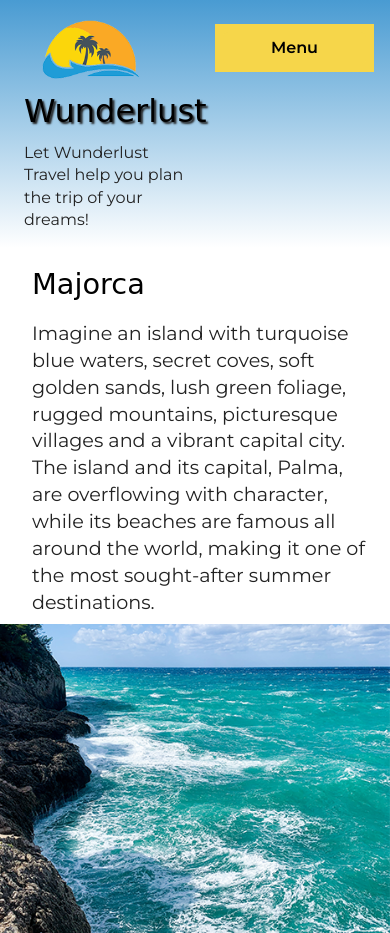
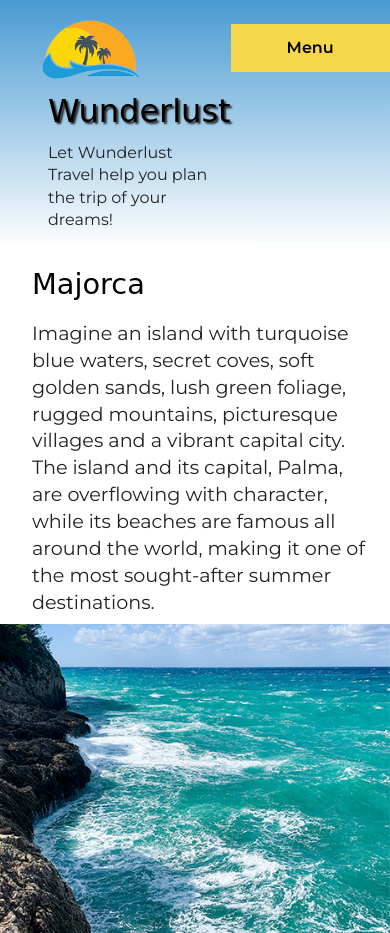
Before and after one commit to BlueGoblin710/wunderlust-majorca, a plain HTML site: page index.html in a window 390 px wide. Shown: the top 933 px of the page. Drawn offline with Linux system fonts and the light colour scheme; a web font is replaced by a local one.

Commit message:
Update styles.css

```diff
--- a/styles.css
+++ b/styles.css
@@ -527,14 +527,11 @@ footer a:hover {
 /* Extra Small - Mobile  */
    @media (min-width: 300px) and (max-width: 599px) {
 
-    /* Header */
     header {
         background: linear-gradient(to bottom, var(--blue), var(--white));
         padding: 1rem;
         grid-template-columns: auto 1fr;
         align-items: start;
-        width: 100%;
-        box-sizing: border-box;
     }
     #intro {
         background: var(--white);
@@ -552,7 +549,7 @@ footer a:hover {
         text-shadow: 2px 2px 2px var(--dark-gray);
         text-align: left;
         grid-column: 1 / 2;
-        padding-left: 0.5rem;
+        padding-left: 2rem;
     }
 
     header p {
@@ -560,35 +557,29 @@ footer a:hover {
         margin: 0.5rem 0 0 0;
         text-align: left;
         grid-column: 1 / 2;
-        padding-left: 0.5rem;
-    }
-
+        padding-left: 2rem;
+    }
     /* Navigation */
     #menu-toggle {
         position: relative;
         display: inline-block;
     }
-
     #toggle {
         display: none;
     }
-
     label[for="toggle"] {
         display: block;
         background: var(--yellow);
         color: var(--black);
-        padding: 0.3rem 3rem ;
+        padding: 0.3rem 3rem;
         border-radius: 5px;
         cursor: pointer;
         text-align: center;
         font-weight: bold;
-
-    }
-
+    }
     #toggle:not(:checked) ~ ul {
         display: none;
     }
-
     #toggle:checked ~ ul {
         display: block;
         position: absolute;
@@ -598,16 +589,13 @@ footer a:hover {
         top: calc(100% + 0.5rem);
         z-index: 1000;
     }
-
     nav ul {
         margin: 0;
         list-style: none;
     }
-
     nav li {
         border-bottom: 1px solid var(--light-gray);
     }
-
     nav a {
         display: block;
         color: var(--white);
@@ -615,7 +603,6 @@ footer a:hover {
         font-size: 1rem;
         padding: 0.5rem 1rem;
     }
-
     nav a:hover {
         background: var(--teal);
         color: var(--black);
```
